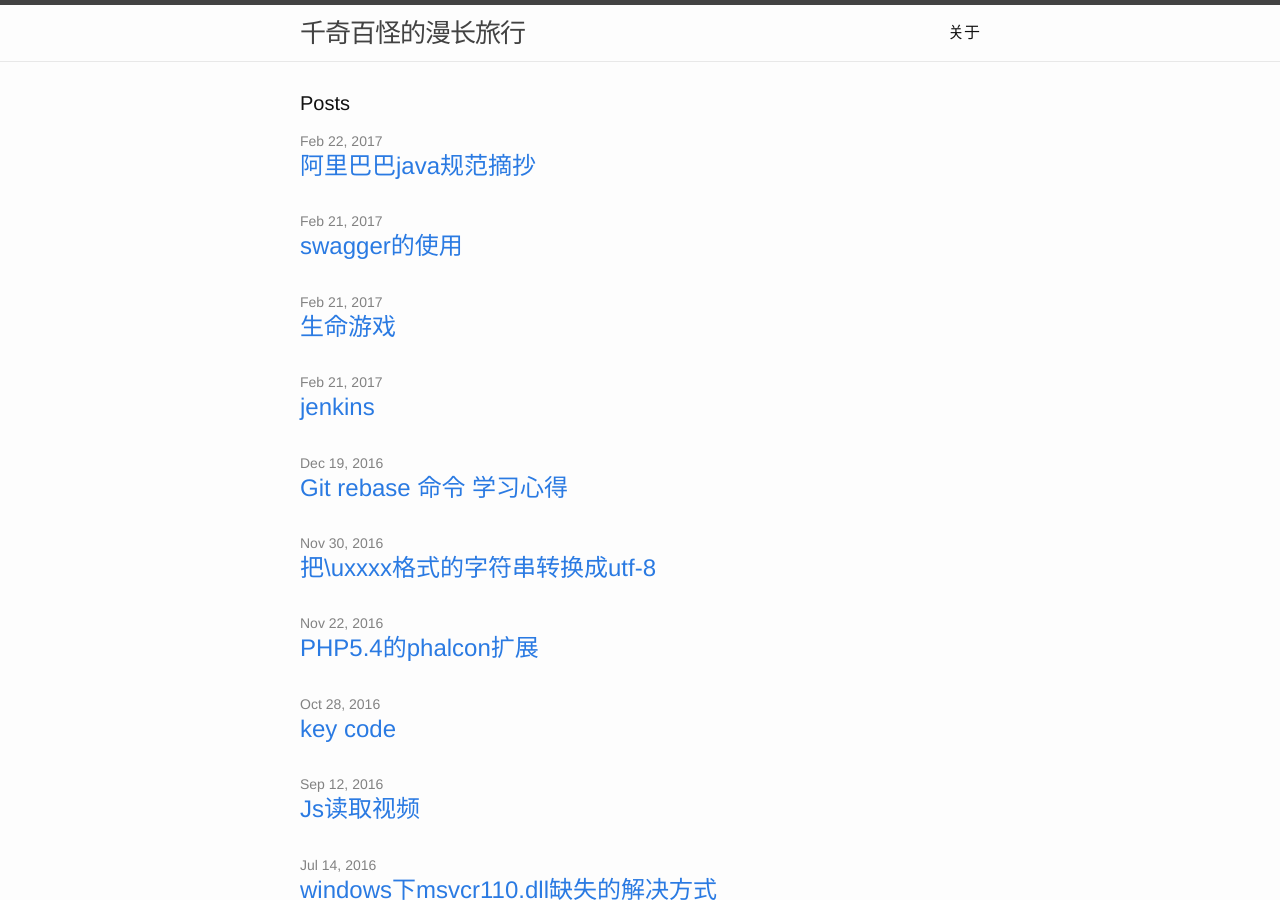
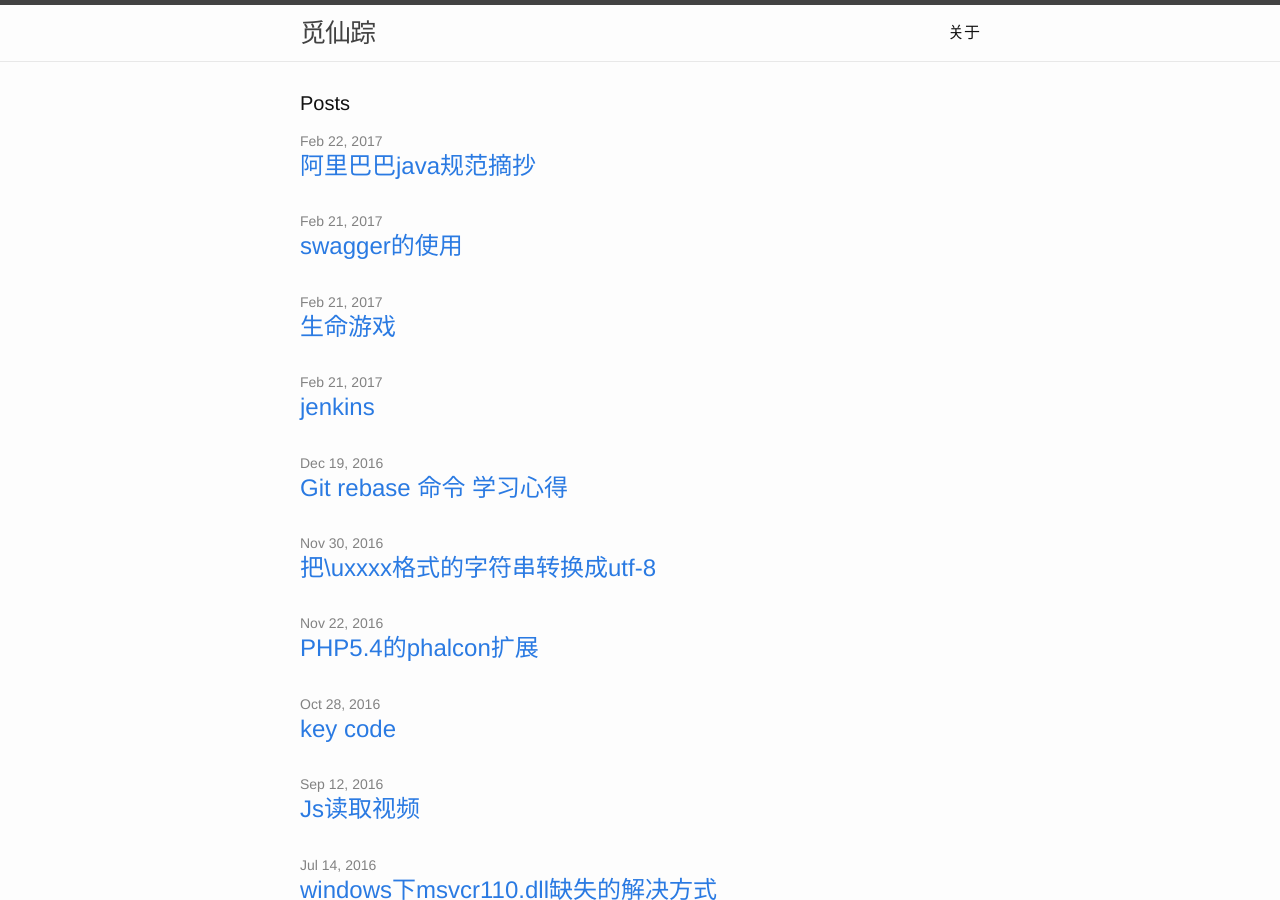
Before and after one commit to windqyoung/windqyoung.github.io, a Jekyll site: the page built from index.html, in a window 1280 px wide and 900 px high. Built offline with Jekyll 4.4.1, drawn with Linux system fonts in a browser that asks for light colours; nearby versions of some CDN libraries.

Commit message:
change title

```diff
--- a/_config.yml
+++ b/_config.yml
@@ -6,7 +6,7 @@
 # 'jekyll serve'. If you change this file, please restart the server process.
 
 # Site settings
-title: 千奇百怪的漫长旅行
+title: 觅仙踪
 email: windqyoung@qq.com
 description: > # this means to ignore newlines until "baseurl:"
     日常学习使用心得.
```
